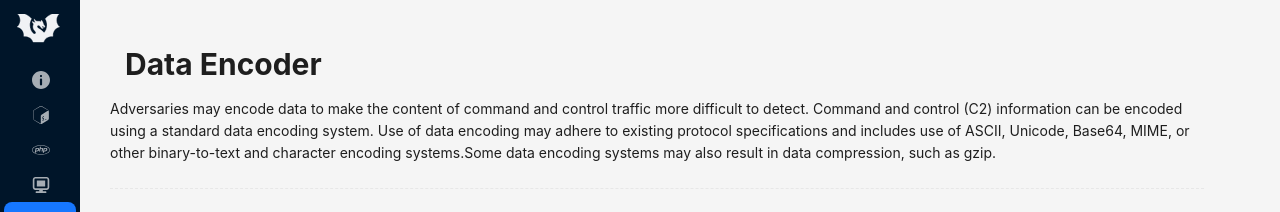
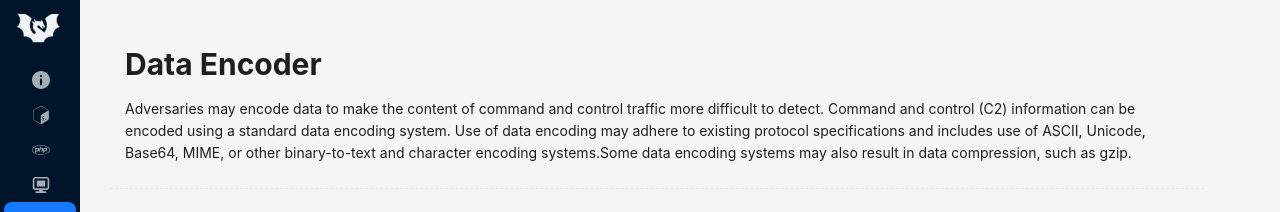
Before and after one commit to EstamelGG/ComLines, a React (Create React App) app: page /ComLines/Encoder in a window 1280 px wide. Shown: the top 212 px of the page. Built offline with nearby package versions, Linux system fonts and the light colour scheme.

Commit message:
Update DataEncoding.tsx

```diff
--- a/src/components/encoding/DataEncoding.tsx
+++ b/src/components/encoding/DataEncoding.tsx
@@ -131,7 +131,9 @@ const Base64Encode = () => {
             <Title level={2} style={{ fontWeight: 'bold', margin: 15  }}>
                 {t('data_encoder_title')}
             </Title>
-            <Paragraph>
+            <Paragraph style={{
+                    margin: 15
+                }}>
                 {t('data_encoder_desc')}
             </Paragraph>
             <Divider dashed />
```
